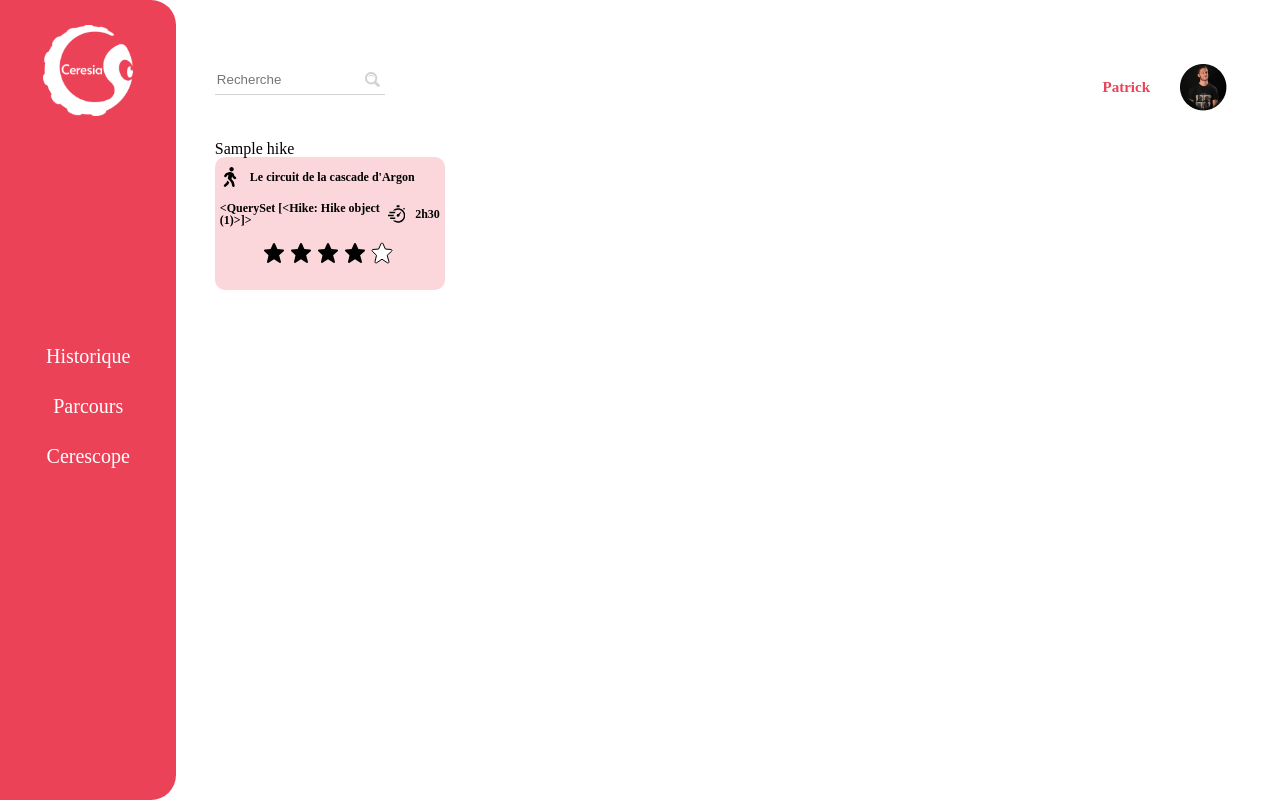
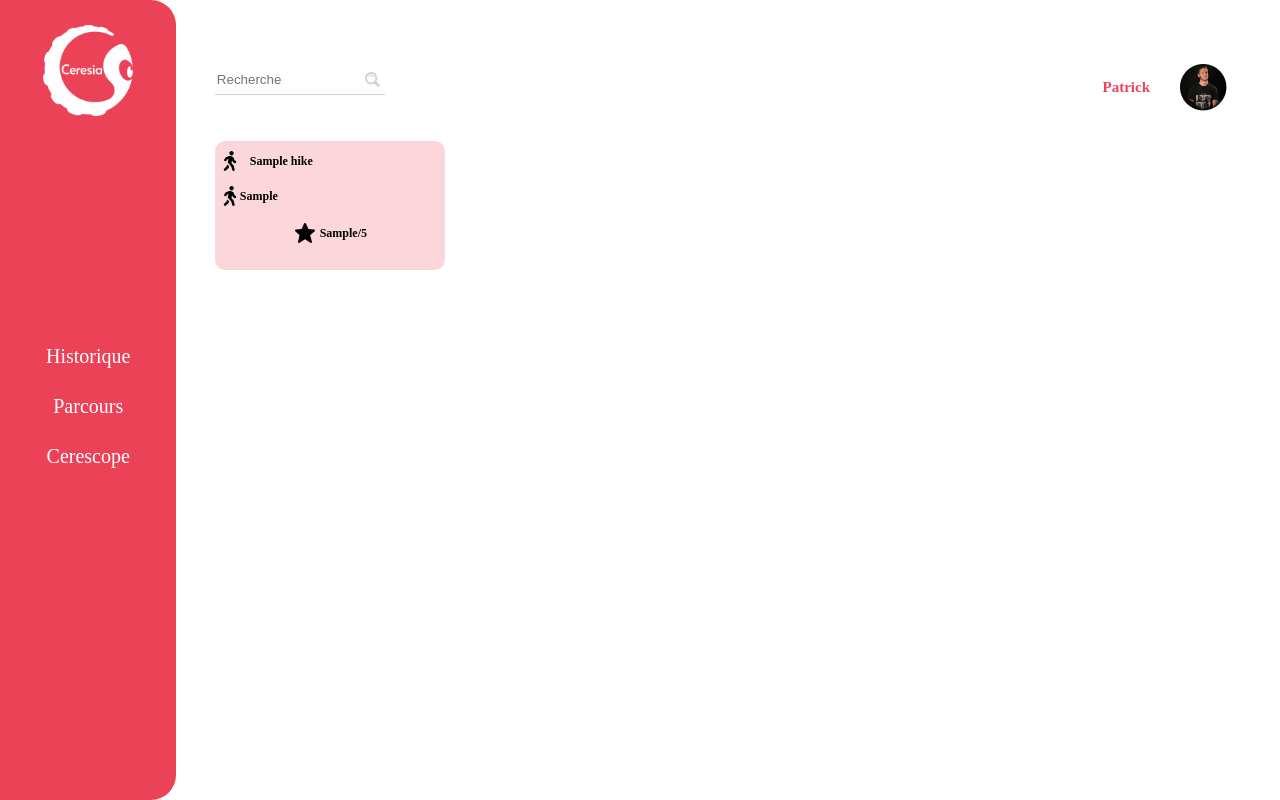
Before and after one commit to UTkraken/CeresiaWebApp, a Django app: page /parcours in a window 1280 px wide. Run offline with Django 3.2, Linux system fonts and the light colour scheme; tables that the repository leaves empty hold one stand-in row (values such as "Sample post").

Commit message:
add dynamic variables

```diff
--- a/ceresia_wep_app/Ceresia/templates/ceresia/components/hike_card.html
+++ b/ceresia_wep_app/Ceresia/templates/ceresia/components/hike_card.html
@@ -3,31 +3,29 @@
             <svg width="20px" height="20px" viewBox="-97 0 512 512" version="1.1" xmlns="http://www.w3.org/2000/svg">
                 <path fill="currentColor" d="M68.822,394.263l21.259,-49.604l51.65,51.65l-16.93,34.695c-1.613,3.306 -3.784,6.309 -6.418,8.877l-63.912,62.324c-12.504,12.193 -32.56,12.023 -44.961,-0.275c-12.627,-12.523 -12.708,-33.027 -0.073,-45.543l52.492,-51.994c2.929,-2.901 5.269,-6.341 6.893,-10.13Zm25.076,-180.83l26.489,-10.52l-18.105,82.627c-1.075,4.907 0.217,10.035 3.489,13.846l0.28,0.326l53.312,60.288l-0.167,0.517l0.224,-0.46l32.816,44.244c2.456,3.31 4.249,7.065 5.28,11.056l18.488,71.534c4.45,17.218 22.205,27.473 39.384,22.87c16.869,-4.52 27.116,-21.762 22.878,-38.705l-21.323,-85.252c-1.111,-4.444 -3.163,-8.597 -6.018,-12.179l-54.38,-68.24l16.859,-65.748l9.711,25.748c2.123,5.629 5.789,10.546 10.579,14.186l33.912,25.773c14.026,10.66 34.04,7.965 44.762,-6.013c10.783,-14.057 8.104,-34.213 -5.99,-44.947l-25.107,-19.123c-4.523,-3.445 -8.047,-8.033 -10.208,-13.292l-21.681,-52.748c-2.806,-6.826 -7.906,-12.036 -14.053,-15.086l0.034,-0.135c0,0 -25.696,-17.436 -44.5,-22.5c-19.553,-5.265 -50.639,-1.941 -54.17,-1.538c-3.94,-0.014 -7.947,0.704 -11.834,2.238l-72.866,28.762c-1.72,0.679 -3.217,1.821 -4.327,3.299l-33.134,44.146c-10.593,14.114 -7.735,34.159 6.357,44.782c14.112,10.639 34.204,7.844 44.842,-6.268l21.296,-28.249c1.767,-2.343 4.144,-4.155 6.871,-5.239Zm105.465,-101.433c30.928,0 56,-25.072 56,-56c0,-30.928 -25.072,-56 -56,-56c-30.928,0 -56,25.072 -56,56c0,30.928 25.072,56 56,56Z"></path>
             </svg>
-            <p>Le circuit de la cascade d'Argon</p>
+            <p> {{ hike.name }}</p>
         </div>
+        <div class="hike_county">
+            <svg width="20px" height="20px" viewBox="-97 0 512 512" version="1.1" xmlns="http://www.w3.org/2000/svg">
+                <path fill="currentColor" d="M68.822,394.263l21.259,-49.604l51.65,51.65l-16.93,34.695c-1.613,3.306 -3.784,6.309 -6.418,8.877l-63.912,62.324c-12.504,12.193 -32.56,12.023 -44.961,-0.275c-12.627,-12.523 -12.708,-33.027 -0.073,-45.543l52.492,-51.994c2.929,-2.901 5.269,-6.341 6.893,-10.13Zm25.076,-180.83l26.489,-10.52l-18.105,82.627c-1.075,4.907 0.217,10.035 3.489,13.846l0.28,0.326l53.312,60.288l-0.167,0.517l0.224,-0.46l32.816,44.244c2.456,3.31 4.249,7.065 5.28,11.056l18.488,71.534c4.45,17.218 22.205,27.473 39.384,22.87c16.869,-4.52 27.116,-21.762 22.878,-38.705l-21.323,-85.252c-1.111,-4.444 -3.163,-8.597 -6.018,-12.179l-54.38,-68.24l16.859,-65.748l9.711,25.748c2.123,5.629 5.789,10.546 10.579,14.186l33.912,25.773c14.026,10.66 34.04,7.965 44.762,-6.013c10.783,-14.057 8.104,-34.213 -5.99,-44.947l-25.107,-19.123c-4.523,-3.445 -8.047,-8.033 -10.208,-13.292l-21.681,-52.748c-2.806,-6.826 -7.906,-12.036 -14.053,-15.086l0.034,-0.135c0,0 -25.696,-17.436 -44.5,-22.5c-19.553,-5.265 -50.639,-1.941 -54.17,-1.538c-3.94,-0.014 -7.947,0.704 -11.834,2.238l-72.866,28.762c-1.72,0.679 -3.217,1.821 -4.327,3.299l-33.134,44.146c-10.593,14.114 -7.735,34.159 6.357,44.782c14.112,10.639 34.204,7.844 44.842,-6.268l21.296,-28.249c1.767,-2.343 4.144,-4.155 6.871,-5.239Zm105.465,-101.433c30.928,0 56,-25.072 56,-56c0,-30.928 -25.072,-56 -56,-56c-30.928,0 -56,25.072 -56,56c0,30.928 25.072,56 56,56Z"></path>
+            </svg>
+            <p> {{ hike.county }}</p>
+        </div>
+        {% if hike.duration is not null %}
         <div class="hike_duration">
-            {{ hike }}
             <svg xmlns="http://www.w3.org/2000/svg" width="20px" height="20px" viewBox="0 0 24 24">
                 <path d="M15.91 13.34l2.636-4.026-.454-.406-3.673 3.099c-.675-.138-1.402.068-1.894.618-.736.823-.665 2.088.159 2.824.824.736 2.088.665 2.824-.159.492-.55.615-1.295.402-1.95zm-3.91-10.646v-2.694h4v2.694c-1.439-.243-2.592-.238-4 0zm8.851 2.064l1.407-1.407 1.414 1.414-1.321 1.321c-.462-.484-.964-.927-1.5-1.328zm-18.851 4.242h8v2h-8v-2zm-2 4h8v2h-8v-2zm3 4h7v2h-7v-2zm21-3c0 5.523-4.477 10-10 10-2.79 0-5.3-1.155-7.111-3h3.28c1.138.631 2.439 1 3.831 1 4.411 0 8-3.589 8-8s-3.589-8-8-8c-1.392 0-2.693.369-3.831 1h-3.28c1.811-1.845 4.321-3 7.111-3 5.523 0 10 4.477 10 10z"/>
             </svg>
-            <p>2h30</p>
+            <p>{{ hike.duration }}</p>
         </div>
-        <div class="hike_rating">
-            <svg width="24" height="24" viewBox="0 0 24 24" fill="none" xmlns="http://www.w3.org/2000/svg">
-              <path d="M21.947 9.17901C21.8842 8.99388 21.7685 8.83121 21.6142 8.71107C21.46 8.59094 21.2739 8.51861 21.079 8.50301L15.378 8.05001L12.911 2.58901C12.8325 2.41313 12.7047 2.26374 12.5431 2.15887C12.3815 2.05401 12.193 1.99815 12.0004 1.99805C11.8077 1.99794 11.6192 2.05359 11.4575 2.15828C11.2957 2.26296 11.1678 2.41221 11.089 2.58801L8.62203 8.05001L2.92103 8.50301C2.72948 8.51819 2.54636 8.58823 2.39358 8.70475C2.2408 8.82127 2.12482 8.97934 2.05952 9.16004C1.99422 9.34075 1.98236 9.53645 2.02537 9.72372C2.06838 9.91099 2.16443 10.0819 2.30203 10.216L6.51503 14.323L5.02503 20.775C4.97978 20.9703 4.99428 21.1747 5.06665 21.3617C5.13901 21.5486 5.26589 21.7095 5.43083 21.8235C5.59577 21.9374 5.79115 21.9991 5.99161 22.0007C6.19208 22.0022 6.38837 21.9434 6.55503 21.832L12 18.202L17.445 21.832C17.6154 21.9451 17.8162 22.0033 18.0207 21.9988C18.2251 21.9944 18.4232 21.9274 18.5884 21.8069C18.7536 21.6865 18.878 21.5183 18.9448 21.3251C19.0116 21.1318 19.0176 20.9228 18.962 20.726L17.133 14.326L21.669 10.244C21.966 9.97601 22.075 9.55801 21.947 9.17901V9.17901Z" fill="black"/>
-            </svg>
-            <svg width="24" height="24" viewBox="0 0 24 24" fill="none" xmlns="http://www.w3.org/2000/svg">
-              <path d="M21.947 9.17901C21.8842 8.99388 21.7685 8.83121 21.6142 8.71107C21.46 8.59094 21.2739 8.51861 21.079 8.50301L15.378 8.05001L12.911 2.58901C12.8325 2.41313 12.7047 2.26374 12.5431 2.15887C12.3815 2.05401 12.193 1.99815 12.0004 1.99805C11.8077 1.99794 11.6192 2.05359 11.4575 2.15828C11.2957 2.26296 11.1678 2.41221 11.089 2.58801L8.62203 8.05001L2.92103 8.50301C2.72948 8.51819 2.54636 8.58823 2.39358 8.70475C2.2408 8.82127 2.12482 8.97934 2.05952 9.16004C1.99422 9.34075 1.98236 9.53645 2.02537 9.72372C2.06838 9.91099 2.16443 10.0819 2.30203 10.216L6.51503 14.323L5.02503 20.775C4.97978 20.9703 4.99428 21.1747 5.06665 21.3617C5.13901 21.5486 5.26589 21.7095 5.43083 21.8235C5.59577 21.9374 5.79115 21.9991 5.99161 22.0007C6.19208 22.0022 6.38837 21.9434 6.55503 21.832L12 18.202L17.445 21.832C17.6154 21.9451 17.8162 22.0033 18.0207 21.9988C18.2251 21.9944 18.4232 21.9274 18.5884 21.8069C18.7536 21.6865 18.878 21.5183 18.9448 21.3251C19.0116 21.1318 19.0176 20.9228 18.962 20.726L17.133 14.326L21.669 10.244C21.966 9.97601 22.075 9.55801 21.947 9.17901V9.17901Z" fill="black"/>
-            </svg>
-            <svg width="24" height="24" viewBox="0 0 24 24" fill="none" xmlns="http://www.w3.org/2000/svg">
-              <path d="M21.947 9.17901C21.8842 8.99388 21.7685 8.83121 21.6142 8.71107C21.46 8.59094 21.2739 8.51861 21.079 8.50301L15.378 8.05001L12.911 2.58901C12.8325 2.41313 12.7047 2.26374 12.5431 2.15887C12.3815 2.05401 12.193 1.99815 12.0004 1.99805C11.8077 1.99794 11.6192 2.05359 11.4575 2.15828C11.2957 2.26296 11.1678 2.41221 11.089 2.58801L8.62203 8.05001L2.92103 8.50301C2.72948 8.51819 2.54636 8.58823 2.39358 8.70475C2.2408 8.82127 2.12482 8.97934 2.05952 9.16004C1.99422 9.34075 1.98236 9.53645 2.02537 9.72372C2.06838 9.91099 2.16443 10.0819 2.30203 10.216L6.51503 14.323L5.02503 20.775C4.97978 20.9703 4.99428 21.1747 5.06665 21.3617C5.13901 21.5486 5.26589 21.7095 5.43083 21.8235C5.59577 21.9374 5.79115 21.9991 5.99161 22.0007C6.19208 22.0022 6.38837 21.9434 6.55503 21.832L12 18.202L17.445 21.832C17.6154 21.9451 17.8162 22.0033 18.0207 21.9988C18.2251 21.9944 18.4232 21.9274 18.5884 21.8069C18.7536 21.6865 18.878 21.5183 18.9448 21.3251C19.0116 21.1318 19.0176 20.9228 18.962 20.726L17.133 14.326L21.669 10.244C21.966 9.97601 22.075 9.55801 21.947 9.17901V9.17901Z" fill="black"/>
-            </svg>
-            <svg width="24" height="24" viewBox="0 0 24 24" fill="none" xmlns="http://www.w3.org/2000/svg">
-              <path d="M21.947 9.17901C21.8842 8.99388 21.7685 8.83121 21.6142 8.71107C21.46 8.59094 21.2739 8.51861 21.079 8.50301L15.378 8.05001L12.911 2.58901C12.8325 2.41313 12.7047 2.26374 12.5431 2.15887C12.3815 2.05401 12.193 1.99815 12.0004 1.99805C11.8077 1.99794 11.6192 2.05359 11.4575 2.15828C11.2957 2.26296 11.1678 2.41221 11.089 2.58801L8.62203 8.05001L2.92103 8.50301C2.72948 8.51819 2.54636 8.58823 2.39358 8.70475C2.2408 8.82127 2.12482 8.97934 2.05952 9.16004C1.99422 9.34075 1.98236 9.53645 2.02537 9.72372C2.06838 9.91099 2.16443 10.0819 2.30203 10.216L6.51503 14.323L5.02503 20.775C4.97978 20.9703 4.99428 21.1747 5.06665 21.3617C5.13901 21.5486 5.26589 21.7095 5.43083 21.8235C5.59577 21.9374 5.79115 21.9991 5.99161 22.0007C6.19208 22.0022 6.38837 21.9434 6.55503 21.832L12 18.202L17.445 21.832C17.6154 21.9451 17.8162 22.0033 18.0207 21.9988C18.2251 21.9944 18.4232 21.9274 18.5884 21.8069C18.7536 21.6865 18.878 21.5183 18.9448 21.3251C19.0116 21.1318 19.0176 20.9228 18.962 20.726L17.133 14.326L21.669 10.244C21.966 9.97601 22.075 9.55801 21.947 9.17901V9.17901Z" fill="black"/>
-            </svg>
-            <svg width="24" height="24" viewBox="0 0 24 24" stroke="black" xmlns="http://www.w3.org/2000/svg">
-              <path fill="white" d="M21.947 9.17901C21.8842 8.99388 21.7685 8.83121 21.6142 8.71107C21.46 8.59094 21.2739 8.51861 21.079 8.50301L15.378 8.05001L12.911 2.58901C12.8325 2.41313 12.7047 2.26374 12.5431 2.15887C12.3815 2.05401 12.193 1.99815 12.0004 1.99805C11.8077 1.99794 11.6192 2.05359 11.4575 2.15828C11.2957 2.26296 11.1678 2.41221 11.089 2.58801L8.62203 8.05001L2.92103 8.50301C2.72948 8.51819 2.54636 8.58823 2.39358 8.70475C2.2408 8.82127 2.12482 8.97934 2.05952 9.16004C1.99422 9.34075 1.98236 9.53645 2.02537 9.72372C2.06838 9.91099 2.16443 10.0819 2.30203 10.216L6.51503 14.323L5.02503 20.775C4.97978 20.9703 4.99428 21.1747 5.06665 21.3617C5.13901 21.5486 5.26589 21.7095 5.43083 21.8235C5.59577 21.9374 5.79115 21.9991 5.99161 22.0007C6.19208 22.0022 6.38837 21.9434 6.55503 21.832L12 18.202L17.445 21.832C17.6154 21.9451 17.8162 22.0033 18.0207 21.9988C18.2251 21.9944 18.4232 21.9274 18.5884 21.8069C18.7536 21.6865 18.878 21.5183 18.9448 21.3251C19.0116 21.1318 19.0176 20.9228 18.962 20.726L17.133 14.326L21.669 10.244C21.966 9.97601 22.075 9.55801 21.947 9.17901V9.17901Z" fill="black"/>
-            </svg>
+        {% endif %}
+        {% if hike.rating is not null %}
+            <div class="hike_rating">
+                <svg width="24" height="24" viewBox="0 0 24 24" fill="none" xmlns="http://www.w3.org/2000/svg">
+                  <path d="M21.947 9.17901C21.8842 8.99388 21.7685 8.83121 21.6142 8.71107C21.46 8.59094 21.2739 8.51861 21.079 8.50301L15.378 8.05001L12.911 2.58901C12.8325 2.41313 12.7047 2.26374 12.5431 2.15887C12.3815 2.05401 12.193 1.99815 12.0004 1.99805C11.8077 1.99794 11.6192 2.05359 11.4575 2.15828C11.2957 2.26296 11.1678 2.41221 11.089 2.58801L8.62203 8.05001L2.92103 8.50301C2.72948 8.51819 2.54636 8.58823 2.39358 8.70475C2.2408 8.82127 2.12482 8.97934 2.05952 9.16004C1.99422 9.34075 1.98236 9.53645 2.02537 9.72372C2.06838 9.91099 2.16443 10.0819 2.30203 10.216L6.51503 14.323L5.02503 20.775C4.97978 20.9703 4.99428 21.1747 5.06665 21.3617C5.13901 21.5486 5.26589 21.7095 5.43083 21.8235C5.59577 21.9374 5.79115 21.9991 5.99161 22.0007C6.19208 22.0022 6.38837 21.9434 6.55503 21.832L12 18.202L17.445 21.832C17.6154 21.9451 17.8162 22.0033 18.0207 21.9988C18.2251 21.9944 18.4232 21.9274 18.5884 21.8069C18.7536 21.6865 18.878 21.5183 18.9448 21.3251C19.0116 21.1318 19.0176 20.9228 18.962 20.726L17.133 14.326L21.669 10.244C21.966 9.97601 22.075 9.55801 21.947 9.17901V9.17901Z" fill="black"/>
+                </svg>
+                <p>{{ hike.rating }}/5</p>
+            </div>
+        {% endif %}
 
-        </div>
     </div>
--- a/ceresia_wep_app/Ceresia/templates/ceresia/hikes.html
+++ b/ceresia_wep_app/Ceresia/templates/ceresia/hikes.html
@@ -12,10 +12,12 @@
 {%include "ceresia/components/header.html" %}
 
 <div id="hike_container">
+
     {% for h in hikes %}
-    {{ h.name }}
+      {%include "ceresia/components/hike_card.html" with hike=h %}
+    {% empty %}
+        <p>Sorry, no hikes to show.</p>
     {% endfor %}
-    {%include "ceresia/components/hike_card.html" with hike=hikes %}
 
 </div>
 
```
Also changed, not shown: ceresia_wep_app/Ceresia/templates/ceresia/components/history_card.html (+2 -12 lines), ceresia_wep_app/Ceresia/templates/ceresia/history.html (+6 -1 lines).
